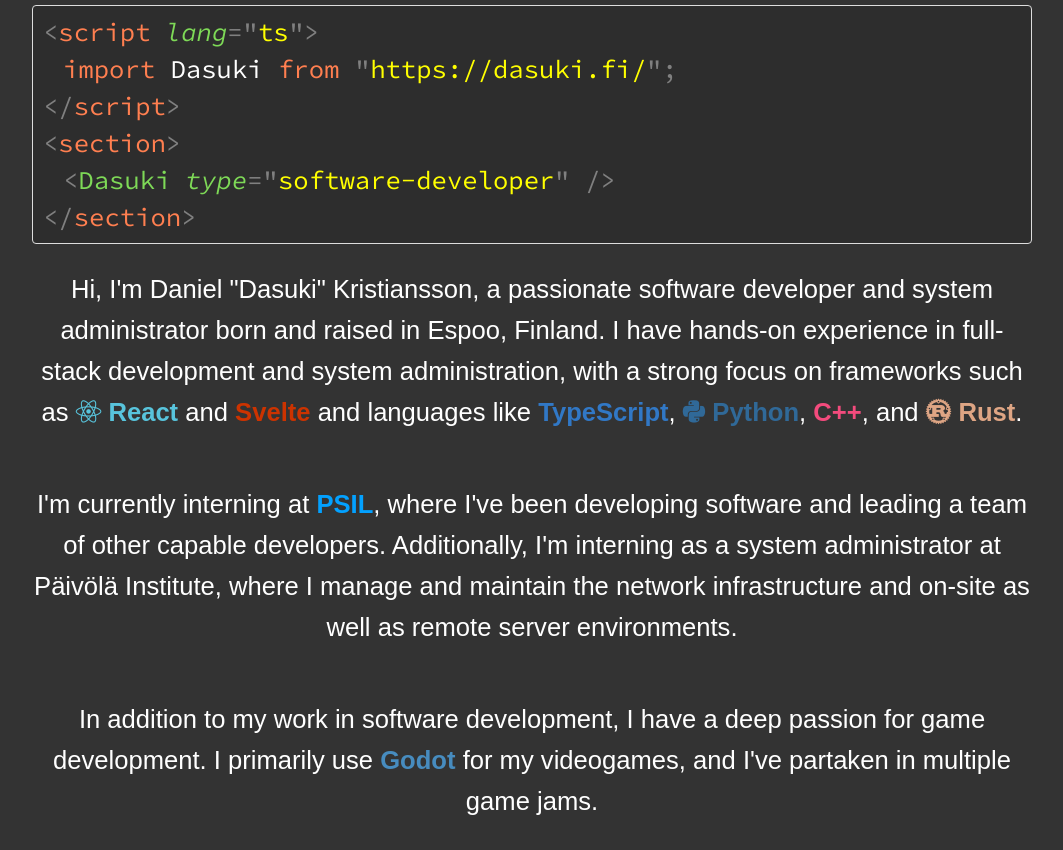
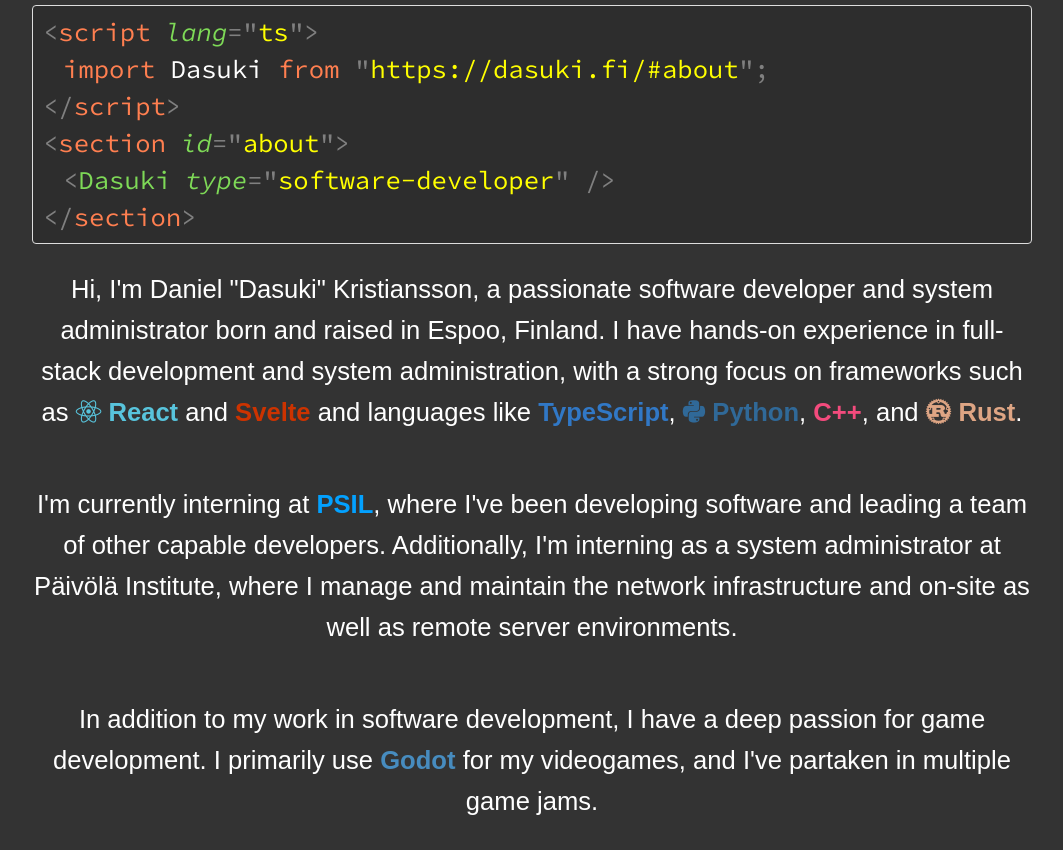
Before and after one commit to dkristia/homepage, a Svelte app: page / in a window 1280 px wide. Shown: the part 1020-1870 px from the top of the page, without its empty margins (108-1171 px from the left). Built offline with nearby package versions, Linux system fonts and the light colour scheme.

Commit message:
Add path to About section

```diff
--- a/src/App.svelte
+++ b/src/App.svelte
@@ -46,7 +46,7 @@
   <section class="sections">
     <section class="section" id="about">
       <h2>About Me</h2>
-      <CodeBlock importable="Dasuki" type="software-developer"/>
+      <CodeBlock importable="Dasuki" type="software-developer" path="about" />
       <p>
         Hi, I'm Daniel "Dasuki" Kristiansson, a passionate software developer
         and system administrator born and raised in Espoo, Finland. I have
```
